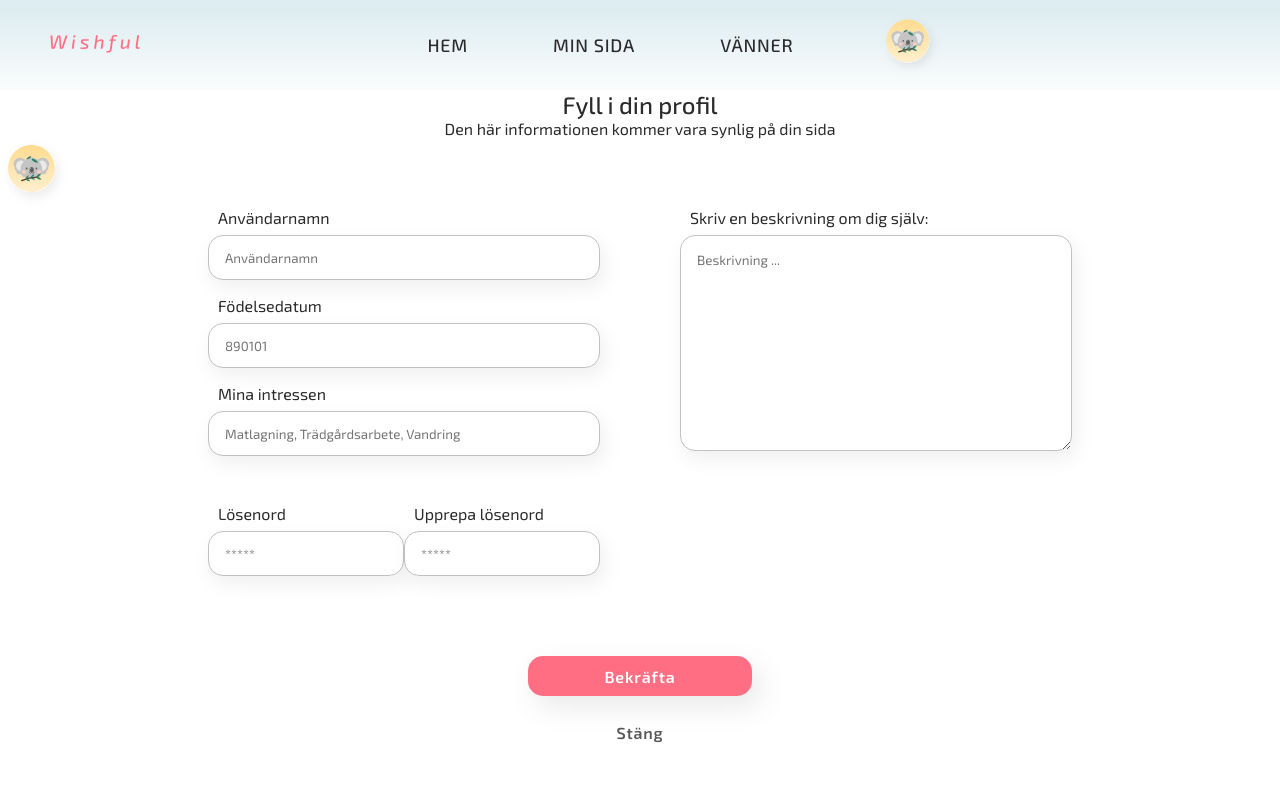
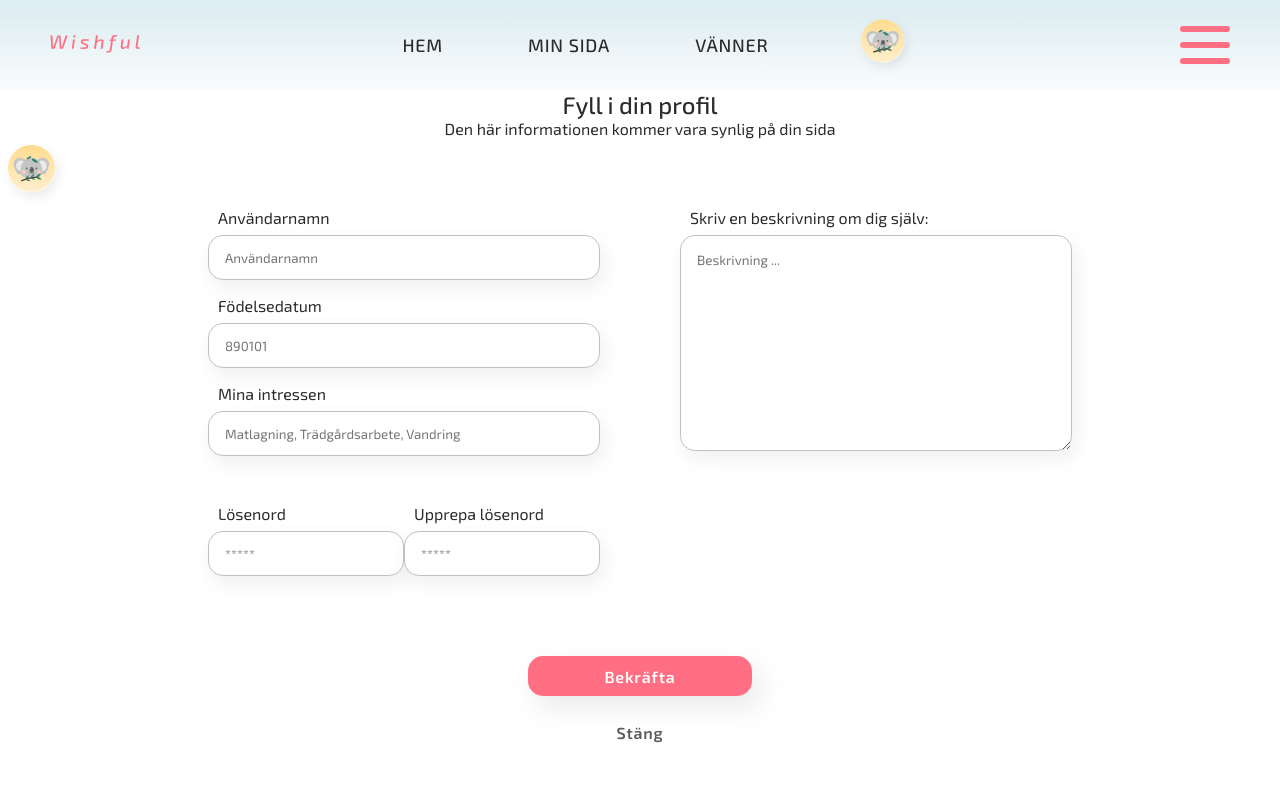
Before and after one commit to TBjargrim/wishful, a Next.js app: page /kontoinstallningar in a window 1280 px wide. Shown: the top 800 px of the page. Built offline with nearby package versions, Linux system fonts and the light colour scheme.

Commit message:
Updates on burger-menu button styling

```diff
--- a/components/navbar/Navbar.jsx
+++ b/components/navbar/Navbar.jsx
@@ -14,10 +14,17 @@ const Navbar = () => {
   console.log(openMenu);
   return (
     <>
-      <section className={styles.navbarContainer}>
+      <section className={`${styles.navbarContainer} ${burgerMenuClass}`}>
+        {!openMenu && (
+          <>
             <Link href="/hemsida">
               <a aria-label="link to homepage">
-            <NextImage src="/logo_2.svg" alt="logo" width="90" height="90" />
+                <NextImage
+                  src="/logo_2.svg"
+                  alt="logo"
+                  width="90"
+                  height="90"
+                />
               </a>
             </Link>
 
@@ -39,33 +46,37 @@ const Navbar = () => {
                   </Link>
                 </li>
               </ul>
-          <NextImage src="/avatar_1.svg" alt="avatar" width="64" height="64" />
+              <NextImage
+                src="/avatar_1.svg"
+                alt="avatar"
+                width="64"
+                height="64"
+              />
             </div>
-
-        <div className={`${styles.mobileContainer} ${burgerMenuClass}`}>
-          <label for="check">
-            <input type="checkbox" id="check" onClick={handleClick} />
-            <span></span>
-            <span></span>
-            <span></span>
-          </label>
+          </>
+        )}
+        <div
+          onClick={handleClick}
+          className={`${styles.mobileContainer} ${burgerMenuClass}`}
+        >
+          <div className={styles.menuButton}></div>
         </div>
       </section>
 
       {openMenu && (
         <div className={styles.mobileList}>
           <ul>
-            <li>
+            <li onClick={() => setOpenMenu(!openMenu)}>
               <Link href="/hemsida">
                 <a aria-label="link to homepage">Hem</a>
               </Link>
             </li>
-            <li>
+            <li onClick={() => setOpenMenu(!openMenu)}>
               <Link href="/min-profil">
                 <a aria-label="link to mypage">Min sida</a>
               </Link>
             </li>
-            <li>
+            <li onClick={() => setOpenMenu(!openMenu)}>
               <Link href="/vanner">
                 <a aria-label="link to friendspage">Vänner</a>
               </Link>
--- a/components/navbar/_navbar.module.scss
+++ b/components/navbar/_navbar.module.scss
@@ -17,6 +17,11 @@
   div {
     display: flex;
   }
+}
+
+.navbarContainer.open {
+  justify-content: flex-end;
+  background-color: #dfedf2;
 }
 
 .navbarList {
@@ -41,95 +46,82 @@
         border-bottom: 0.063rem solid $color-primary;
       }
     }
-  }
 
     @include respond(tablet) {
       display: none;
+    }
   }
 }
 
 .mobileContainer {
   display: none;
 
-  input[type='checkbox'] {
-    display: none;
-  }
-
   @include respond(tablet) {
-    label {
     display: flex;
-      flex-direction: column;
-      width: 70px;
+    justify-content: center;
+    align-items: center;
+    width: 80px;
+    height: 80px;
     cursor: pointer;
-      position: absolute;
-      right: 0;
-
-      span {
-        background: $color-primary;
-        border-radius: 10px;
-        height: 7px;
-        margin: 7px 0;
-        transition: 0.4s cubic-bezier(0.68, -0.6, 0.32, 1.6);
-
-        &:nth-of-type(1) {
-          width: 50%;
-        }
-
-        &:nth-of-type(2) {
-          width: 100%;
-        }
-
-        &:nth-of-type(3) {
-          width: 75%;
-        }
+    transition: all 0.5s ease-in-out;
   }
 }
 
-    input[type='checkbox'] {
-      display: none;
+.menuButton {
+  position: relative;
+  width: 50px;
+  height: 6px;
+  background-color: $color-primary;
+  border-radius: 5px;
+  transition: all 0.5s ease-in-out;
 }
 
-    input[type='checkbox']:checked ~ span:nth-of-type(1) {
-      transform-origin: bottom;
-      transform: rotatez(45deg) translate(8px, 0px);
-    }
-    input[type='checkbox']:checked ~ span:nth-of-type(2) {
-      transform-origin: top;
-      transform: rotatez(-45deg);
+.menuButton::before,
+.menuButton::after {
+  content: '';
+  position: absolute;
+  width: 50px;
+  height: 6px;
+  background: $color-primary;
+  border-radius: 5px;
+  transition: all 0.5s ease-in-out;
 }
 
-    input[type='checkbox']:checked ~ span:nth-of-type(3) {
-      transform-origin: bottom;
-      width: 50%;
-      transform: translate(30px, -11px) rotatez(45deg);
-    }
-  }
+.menuButton::before {
+  transform: translateY(-16px);
 }
 
-.open {
-  background-color: #dfedf2;
-  display: flex;
-  flex-direction: column;
-  position: fixed;
-  width: 100%;
-  will-change: transform;
-  min-height: 100vh;
-  top: 0;
-  bottom: 0;
-  left: 0;
-  z-index: 1;
-  /*   overflow: scroll; */
+.menuButton::after {
+  transform: translateY(16px);
+}
+
+.mobileContainer.open .menuButton {
+  transform: translateX(-50px);
+  background: transparent;
+}
+
+.mobileContainer.open .menuButton::before {
+  transform: rotate(45deg) translate(35px, -35px);
+}
+
+.mobileContainer.open .menuButton::after {
+  transform: rotate(-45deg) translate(35px, 35px);
 }
 
 .mobileList {
+  position: absolute;
+  z-index: 1;
+  background-color: #dfedf2;
   width: 100%;
   height: 100%;
-  z-index: 2;
   color: $color-grey900;
   display: flex;
   flex-direction: column;
   justify-content: center;
   align-items: center;
+
+  ul {
+    z-index: 2;
 
     li {
       list-style: none;
@@ -143,9 +135,11 @@
         transition: color 0.3s, border-bottom 2s ease-in;
 
         &:hover {
+          cursor: pointer;
           color: $color-primary;
           border-bottom: 0.063rem solid $color-primary;
         }
       }
     }
   }
+}
```
Lines whose indentation alone changed are shown as unchanged.
